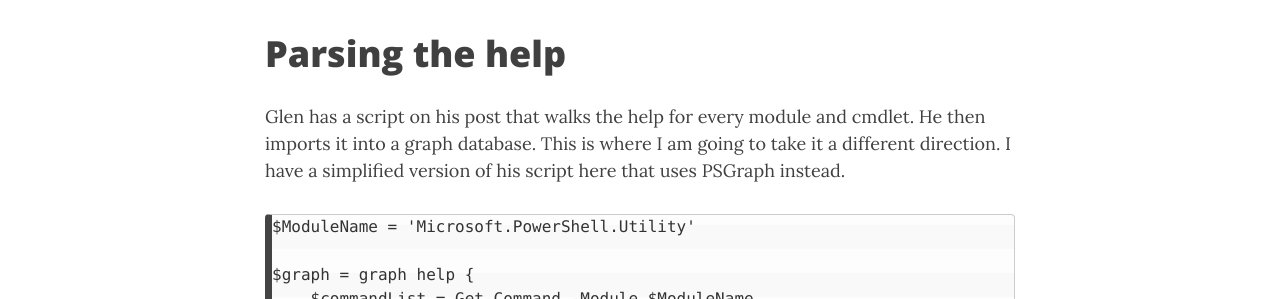
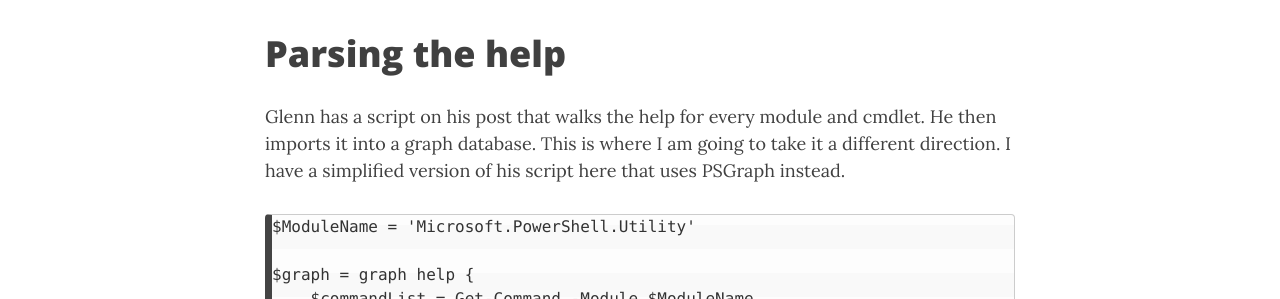
Before and after one commit to KevinMarquette/kevinmarquette.github.io, a Jekyll site: the page built from _posts/2017-05-08-Powershell-PSGraph-get-help-related-links.md, in a window 1280 px wide and 900 px high, scrolled down 1020 px. Shown: the part 155-454 px from the top of the window. Built offline with Jekyll 4.4.1, drawn with Linux system fonts in a browser that asks for light colours; nearby versions of some CDN libraries; comment, search, counter and statistics services are not loaded; some of the changed text lies outside the part shown.

Commit message:
spelling

```diff
--- a/_posts/2017-05-08-Powershell-PSGraph-get-help-related-links.md
+++ b/_posts/2017-05-08-Powershell-PSGraph-get-help-related-links.md
@@ -32,7 +32,7 @@ Most help items have these related links. This will let us map the relationship
 
 # Parsing the help
 
-Glen has a script on his post that walks the help for every module and cmdlet. He then imports it into a graph database. This is where I am going to take it a different direction. I have a simplified version of his script here that uses PSGraph instead.
+Glenn has a script on his post that walks the help for every module and cmdlet. He then imports it into a graph database. This is where I am going to take it a different direction. I have a simplified version of his script here that uses PSGraph instead.
 
     $ModuleName = 'Microsoft.PowerShell.Utility'
 
@@ -62,4 +62,4 @@ The whole reason I wrote PSGraph was to be able to visualize data like this very
 
 # Closing remarks
 
-I want to say thank you to Glen for the idea. I hope he does not mind me building off [his article](http://glennsarti.github.io/blog/graph-all-the-powershell-things/) like this. If you would like more information on how to install or use [PSGraph](https://kevinmarquette.github.io/2017-01-30-Powershell-PSGraph), please check [this post](https://kevinmarquette.github.io/2017-01-30-Powershell-PSGraph) where I cover it in more detail.
+I want to say thank you to Glenn for the idea. I hope he does not mind me building off [his article](http://glennsarti.github.io/blog/graph-all-the-powershell-things/) like this. If you would like more information on how to install or use [PSGraph](https://kevinmarquette.github.io/2017-01-30-Powershell-PSGraph), please check [this post](https://kevinmarquette.github.io/2017-01-30-Powershell-PSGraph) where I cover it in more detail.
```
